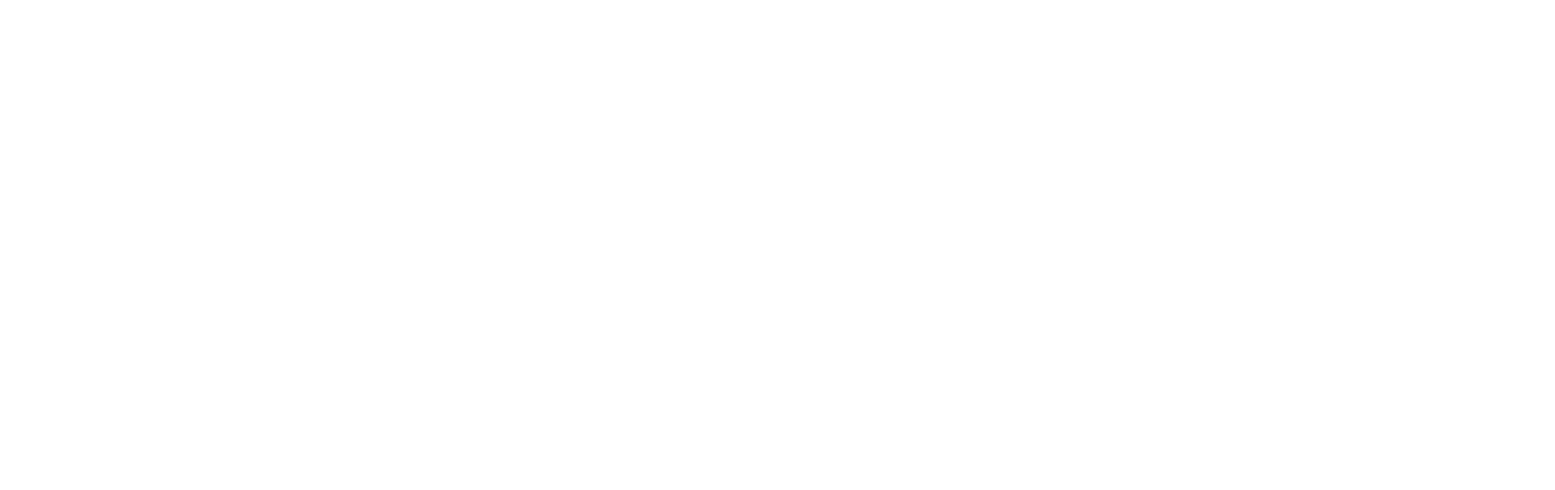
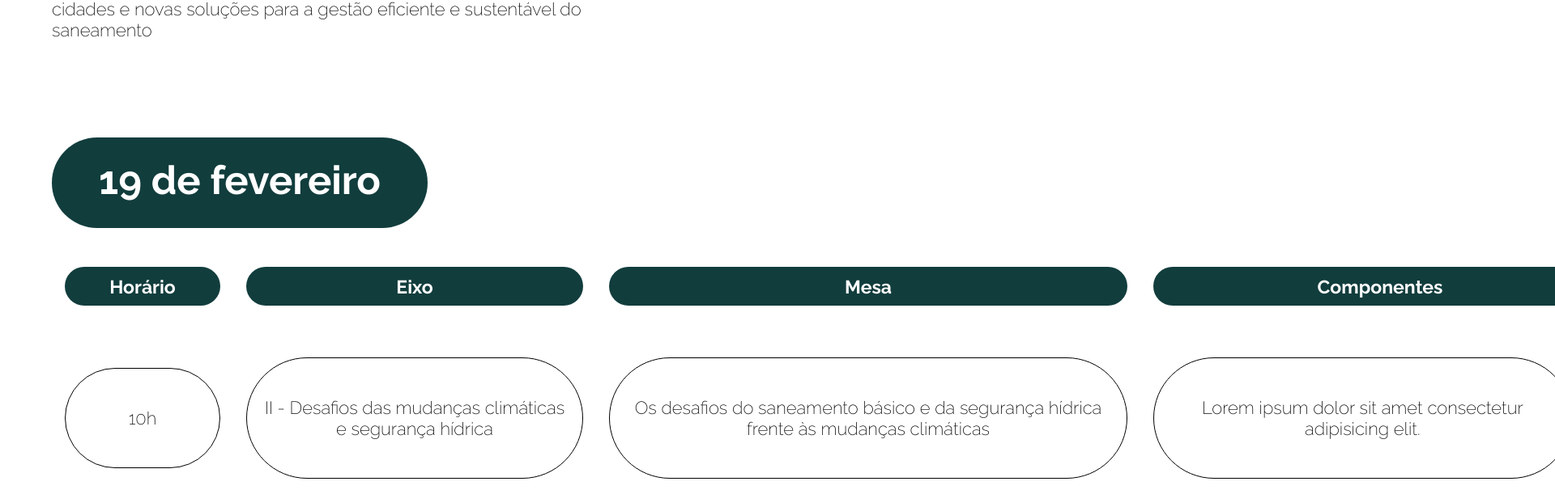
Before and after one commit to sepep-pmsp/pgirs-seminario, an Angular app: page /programacao in a window 1280 px wide. Shown: the part 390-996 px from the top of the page at 81% size, 1920 px wide, since content can reach past the window. Before the commit the page ends 800 px from the top, so only its background shows below. Built offline with nearby package versions, Linux system fonts and the light colour scheme.

Commit message:
create page programacao

```diff
--- a/src/app/components/pages/programacao/programacao-page/programacao-page.component.html
+++ b/src/app/components/pages/programacao/programacao-page/programacao-page.component.html
@@ -1 +1,67 @@
-<p>programacao-page works!</p>
+<div class="__programacao__">
+    <div class="_programacao_">
+        <div class="title-txt">
+            <h1 class="title1">Programação</h1>
+            <p class="p-txt p">A Prefeitura de São Paulo promove um seminário sobre saneamento, abordando três eixos
+                principais: <strong>
+                    integração dos componentes do saneamento; desafios das mudanças climáticas e segurança hídrica e
+                    inovações tecnológicas e modelos de governança.
+                </strong> As messas abordarão desde abastecimento de água, esgotamento sanitário até resiliência das
+                cidades e novas soluções para a gestão eficiente e sustentável do saneamento</p>
+        </div>
+        <div class="listprogramacao">
+            <div class="date-and-table" *ngFor="let prog of programacao">
+                <h2 class="date-txt">{{ prog.data }}</h2>
+                <div class="table">
+                    <table class="programacao-tabela">
+                        <thead class="__table__">
+                            <tr class="componentes">
+                                <th>
+                                    <div class="table-compoentes _1_">Horário</div>
+                                </th>
+                                <th>
+                                    <div class="table-compoentes _2_">Eixo</div>
+                                </th>
+                                <th>
+                                    <div class="table-compoentes _3_">Mesa</div>
+                                </th>
+                                <th>
+                                    <div class="table-compoentes _4_">Componentes</div>
+                                </th>
+                            </tr>
+                        </thead>
+                        <tbody class="_table_">
+                            <tr *ngFor="let evento of prog.eventos" class="_container_">
+                                <td>
+                                    <div class="_time_ _1_"
+                                        [attr.id]="evento.eixo === 'Café' || evento.eixo === 'Encerramento' ? 'intervalo' + evento.eixo : null">
+                                        {{ evento.horario }}
+                                    </div>
+                                </td>
+                                <td
+                                    [attr.colspan]="evento.eixo === 'Café' || evento.eixo === 'Encerramento' ? 3 : 1"
+                                    [class.intervalo]="evento.eixo === 'Café' || evento.eixo === 'Encerramento'">
+                                    <div
+                                        class="_eixo_ _2_"
+                                        [attr.id]="evento.eixo === 'Café' || evento.eixo === 'Encerramento' ? 'intervalo-' + evento.eixo : null">
+                                        {{ evento.eixo }}
+                                    </div>
+                                </td>
+                                <td *ngIf="evento.eixo !== 'Café' && evento.eixo !== 'Encerramento'">
+                                    <div class="_mesa_ _3_">
+                                        {{ evento.mesa }}
+                                    </div>
+                                </td>
+                                <td *ngIf="evento.eixo !== 'Café' && evento.eixo !== 'Encerramento'">
+                                    <div class="_palestrantes_ _4_">
+                                        {{ evento.componente }}
+                                    </div>
+                                </td>
+                            </tr>
+                        </tbody>
+                    </table>
+                </div>
+            </div>
+        </div>
+    </div>
+</div>
--- a/src/app/components/pages/programacao/programacao-page/programacao-page.component.scss
+++ b/src/app/components/pages/programacao/programacao-page/programacao-page.component.scss
@@ -0,0 +1,92 @@
+.date-and-table{
+  display: flex;
+  flex-direction: column;
+  justify-content: center;
+  align-items: flex-start;
+  width: 100%;
+  padding: 3.5rem 3rem;
+}
+
+.title-txt{
+    display: flex;
+    flex-direction: column;
+    flex-wrap: nowrap;
+    justify-content: center;
+    align-items: flex-start;
+    gap: 3rem;
+    padding: 2rem 4rem;
+    width: 50rem;
+
+    .p-txt{
+        font-weight: 200;
+        font-size: 22px;
+    }
+}
+.listprogramacao{
+  padding: 2rem 1rem;
+}
+
+.date-txt{
+  width: 29rem;
+  height: 7rem;
+  text-align: center;
+  background-color: var(--secondary);
+  color: var(--White);
+  padding: 1.5rem 0.5rem;
+  border-radius: 5rem;
+  font-size: 49px;
+}
+
+.table-compoentes{
+  text-align: center;
+  background-color: var(--secondary);
+  height: 3rem;
+  border-radius: 5rem;
+  font-size: 23px;
+  padding: 0.7rem .5rem;
+  margin: 3rem 1rem;
+  color: var(--White);
+
+  &._4_{
+    width: 35rem;
+  }
+}
+
+#intervalo-Café, #intervalo-Encerramento{
+  background-color: var(--tertiary);
+  width: 106rem;
+  border: none;
+  font-size: 23px;
+}
+#intervaloCafé, #intervaloEncerramento{
+  background-color: var(--tertiary);
+  border: none;
+  font-size: 23px;
+}
+
+.eixo, ._mesa_, ._palestrantes_{
+  word-break: break-word;
+  width: 25rem;
+  font-size: 22px;
+}
+
+._time_, ._eixo_, ._mesa_, ._palestrantes_{
+  padding: 3rem 1rem;
+  width: 12rem;
+  text-align: center;
+  border: 1px solid black;
+  border-radius: 5rem;
+  margin: 1rem 1rem ;
+  height: 100%;
+  font-size: 22px;
+
+  &._mesa_{
+    width: 40rem;
+  }
+  &._eixo_{
+    width: 26rem;
+  }
+  &._palestrantes_{
+    width: 85%;
+  }
+}
--- a/src/app/components/pages/programacao/programacao-page/programacao-page.component.ts
+++ b/src/app/components/pages/programacao/programacao-page/programacao-page.component.ts
@@ -8,5 +8,71 @@
   styleUrl: './programacao-page.component.scss'
 })
 export class ProgramacaoPageComponent {
-
+  divisoes: string[] = ['horario', 'eixo', 'mesa', 'componentes'];
+  programacao = [
+    {
+      data: '19 de fevereiro',
+      eventos: [
+        {
+          horario: '10h',
+          eixo: 'II - Desafios das mudanças climáticas e segurança hídrica',
+          mesa: 'Os desafios do saneamento básico e da segurança hídrica frente às mudanças climáticas',
+          componente: 'Lorem ipsum dolor sit amet consectetur adipisicing elit.',
+        },
+        {
+          horario: '14h',
+          eixo: 'I - Integração dos componentes do saneamento',
+          mesa: 'Como a integração dos quatro componentes do saneamento (água, esgoto, drenagem e resíduos sólidos) pode fortalecer a resiliência e melhorar a qualidade do sistema',
+          componente: 'Palestrante 2',
+        },
+        {
+          horario: '16h',
+          eixo: 'Café',
+        },
+        {
+          horario: '16:30h',
+          eixo: 'III - Inovações tecnológicas e modelos de governança',
+          mesa: 'Desafios de governança, territorialidade e inclusão social na construção de planos transformadores de saneamento básico',
+          componente: '',
+        },
+      ],
+    },
+    {
+      data: '20 de fevereiro',
+      eventos: [
+        {
+          horario: '9h',
+          eixo: 'II - Desafios das mudanças climáticas e segurança hídrica',
+          mesa: 'Desafios da Agenda 2030 e das mudanças climáticas: saúde pública e disponibilidade hídrica',
+          componente: 'Palestrante 1',
+        },
+        {
+          horario: '11h',
+          eixo: 'III - Inovações tecnológicas e modelos de governanças',
+          mesa: 'Inovações tecnológicas no abastecimento de gua e saneamento: o que esperar',
+          componente: 'Palestrante 2',
+        },
+        {
+          horario: '14h',
+          eixo: 'I - Integração dos componentes do saneamento',
+          mesa: 'Gestão de águas pluviais e soluções baseadas na natureza (SbN)',
+          componente: 'Palestrante 2',
+        },
+        {
+          horario: '16h',
+          eixo: 'Café',
+        },
+        {
+          horario: '16:30h',
+          eixo: 'III - Inovações tecnológicas e modelos de governanças',
+          mesa: 'Resíduos sólidos: Inovações tecnológicas, destinação e disposição final',
+          componente: '',
+        },
+        {
+          horario: '18:30h',
+          eixo: 'Encerramento',
+        },
+      ],
+    },
+  ];
 }
```
